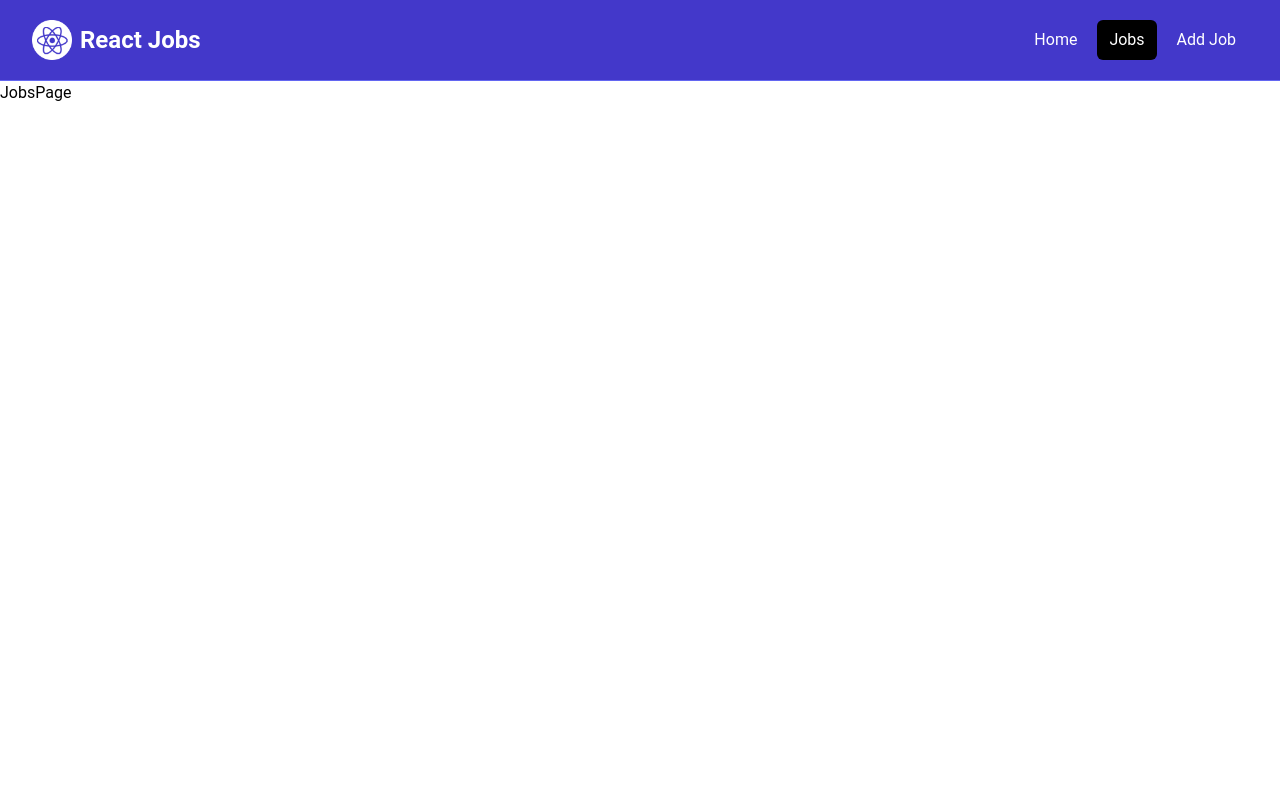
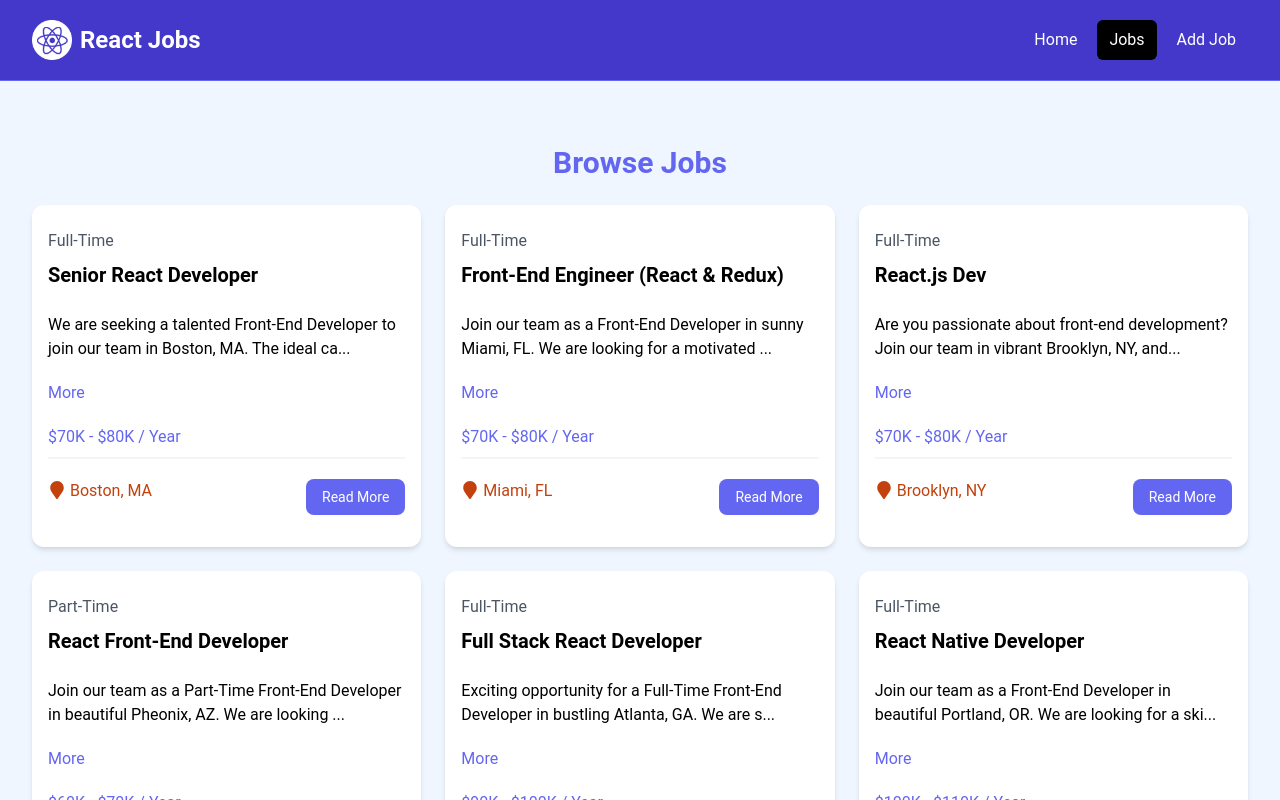
Before and after one commit to adrayandaleandrew/react-jobs-website, a React (Vite) app: page /jobs in a window 1280 px wide. Shown: the top 800 px of the page. Built offline with nearby package versions, Linux system fonts and the light colour scheme; data requests are answered from the project's data file.

Commit message:
modified the json docu, main App and JobsPage

```diff
--- a/src/App.jsx
+++ b/src/App.jsx
@@ -3,12 +3,14 @@ import React from 'react';
 import MainLayout from './layouts/MainLayout';
 import HomePage from './pages/HomePage';
 import JobsPage from './pages/JobsPage';
+import NotFoundPage from './pages/NotFoundPage';
 
 const router = createBrowserRouter(
   createRoutesFromElements(
   <Route path='/' element={<MainLayout />}>
     <Route index element={<HomePage />} />
     <Route path='/jobs' element={<JobsPage />} />
+    <Route path='*' element={<NotFoundPage />} />
   </Route>
   )
 );
--- a/src/jobs.json
+++ b/src/jobs.json
@@ -1,4 +1,5 @@
-[
+{
+  "jobs": [
     {
       "id": "1",
       "title": "Senior React Developer",
@@ -83,4 +84,5 @@
         "contactPhone": "555-555-5555"
       }
     }
-]
+  ]
+}
--- a/src/pages/JobsPage.jsx
+++ b/src/pages/JobsPage.jsx
@@ -1,8 +1,10 @@
 import React from 'react'
-
+import JobListings from '../components/JobListings'
 const JobsPage = () => {
   return (
-    <div>JobsPage</div>
+    <section className='bg-blue-50 px-4 py-6'>
+        <JobListings />
+    </section>
   )
 }
 
```
